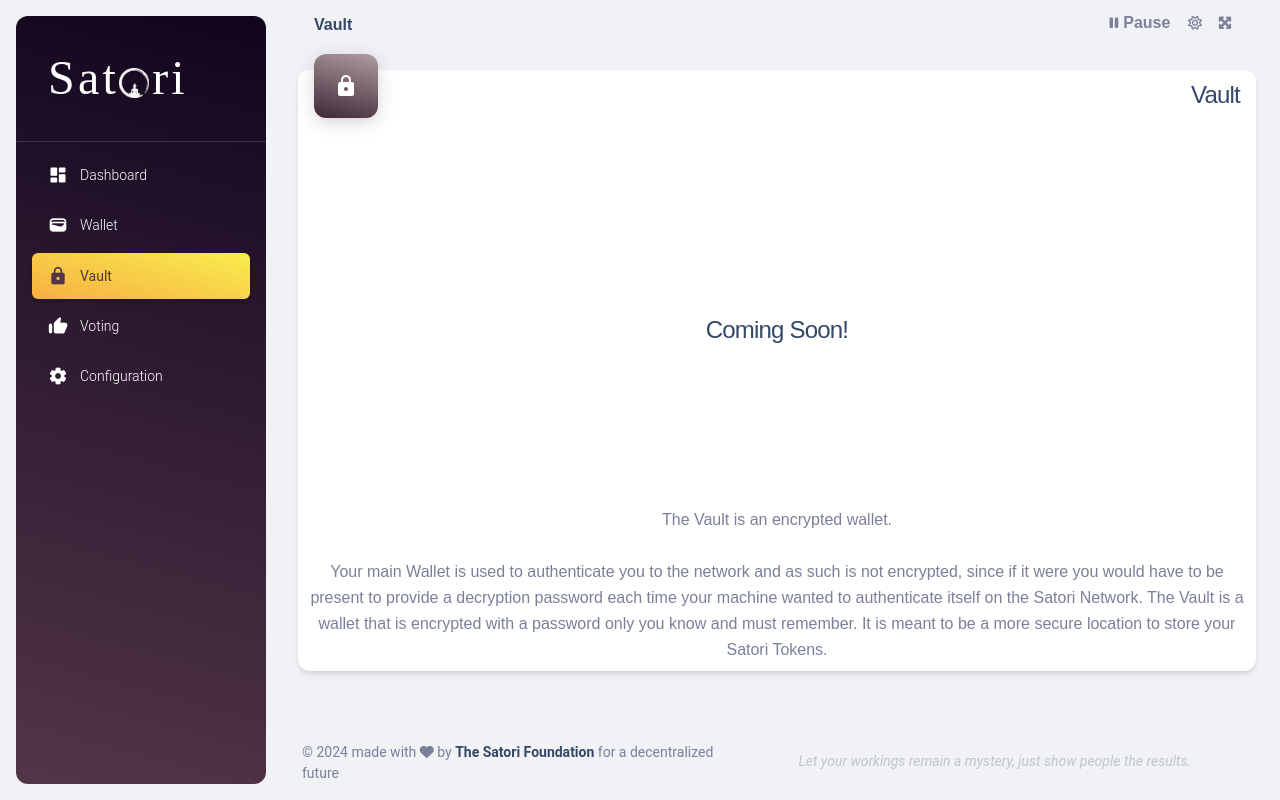
After one commit to SatoriNetwork/Neuron, a Flask app: page /vault in a window 1280 px wide. The commit adds this page. Run offline with Flask 3, Linux system fonts and the light colour scheme; parts of the project's set-up code (start-up, migrations or seed data) failed here and were passed over; some libraries are stand-ins or nearby versions; some web fonts are replaced.

Commit message:
vault placeholder

```diff
--- a/satorineuron/web/app.py
+++ b/satorineuron/web/app.py
@@ -710,6 +710,12 @@ def wallet():
     return render_template('wallet.html', **resp)
 
 
+@app.route('/vault')
+def vault():
+    resp = {'darkmode': darkmode, 'title': 'Vault'}
+    return render_template('vault.html', **resp)
+
+
 @app.route('/voting')
 def voting():
     resp = {'darkmode': darkmode, 'title': 'Voting'}
--- a/satorineuron/web/templates/dashboard.html
+++ b/satorineuron/web/templates/dashboard.html
@@ -152,6 +152,7 @@
                 </td>
                 <td>
                   <div class="d-flex px-3 py-1">
+                    <!-- we don't give this color yet because the indication is ambiguous - is it late or on time? or is it accurate or way off? -->
                     <h6 class="mb-0 text-sm  {% if darkmode %}dark-text{% endif %}">{{ streamOverview['value'] }}</h6>
                   </div>
                 </td>
@@ -399,7 +400,7 @@
                 </td>
                 <td >
                   <div class="d-flex px-3 py-1">
-                    <h6 class="mb-0 text-sm" title="{{ existingRelayStream['latest'] }}" style="color: {% if existingRelayStream['late'] %}red{% else %}{% if darkmode %}limegreen{% else %}green{% endif %}{% endif %};">{{ existingRelayStream['latest'] }} </h6>
+                    <h6 class="mb-0 text-sm" title="{% if existingRelayStream['late'] %}late{% else %}on time{% endif %}" style="color: {% if existingRelayStream['late'] %}red{% else %}{% if darkmode %}limegreen{% else %}green{% endif %}{% endif %};">{{ existingRelayStream['latest'] }} </h6>
                   </div>
                 </td>
                 <td>
--- a/satorineuron/web/templates/nav-side.html
+++ b/satorineuron/web/templates/nav-side.html
@@ -27,7 +27,7 @@
       <li class="nav-item">
         <a class="nav-link text-white {{ 'active bg-gradient-primary-reverse' if title=='Wallet' else '' }}" href="{{ url_for('wallet') }}" onclick="showWorking();">
           <div class="text-white text-center me-2 d-flex align-items-center justify-content-center">
-            <i class="material-icons opacity-10">receipt_long</i>
+            <i class="material-icons opacity-10">wallet</i><!--receipt_long</i>-->
           </div>
           <span class="nav-link-text ms-1">Wallet</span>
         </a>
@@ -42,6 +42,14 @@
         </a>
       </li>
       -->
+      <li class="nav-item">
+        <a class="nav-link text-white {{ 'active bg-gradient-primary-reverse' if title=='Vault' else '' }}" href="{{ url_for('vault') }}" onclick="showWorking();">
+          <div class="text-white text-center me-2 d-flex align-items-center justify-content-center">
+            <i class="material-icons opacity-10">lock</i>
+          </div>
+          <span class="nav-link-text ms-1">Vault</span>
+        </a>
+      </li>
       <li class="nav-item">
         <a class="nav-link text-white {{ 'active bg-gradient-primary-reverse' if title=='Voting' else '' }}" href="{{ url_for('voting') }}" onclick="showWorking();">
           <div class="text-white text-center me-2 d-flex align-items-center justify-content-center">
--- /dev/null
+++ b/satorineuron/web/templates/vault.html
@@ -0,0 +1,29 @@
+{% extends "basic.html" %}
+{% block content %}
+<div class="row mb-4">
+  <div class="col-xl-12 col-sm-12 mb-xl-0 mb-4">
+    <div class="card {% if darkmode %}dark-colors{% endif %}">
+      <div class="card-header p-3 pt-2 {% if darkmode %}dark-colors{% endif %}">
+        <div class="icon icon-lg icon-shape {% if darkmode %}bg-gradient-lightpurple-drastic{%else%}bg-gradient-less-drastic-reverse shadow-drastic{% endif %} text-center border-radius-xl mt-n4 position-absolute">
+          <i class="material-icons opacity-10">lock</i>
+        </div>
+        <div class="text-end pt-1">
+          <h4 class="mb-0 {% if darkmode %}dark-colors{% endif %}">Vault</h4>
+        </div>
+      </div>
+      <div class="text-center pt-1" style="padding-top: 12rem !important;padding-bottom: 10rem !important;">
+        <h4 class="mb-0 {% if darkmode %}dark-colors{% endif %}">Coming Soon!</h4>
+        <p class="text-sm mb-0 "></p>
+      </div>
+      <div class="card-footer p-1">
+        <center><p class="mb-1 {% if darkmode %}dark-colors{% endif %}"><span class="text-success text-sm font-weight-bolder"></span>
+          The Vault is an encrypted wallet.
+          <br>
+          <br>
+          Your main Wallet is used to authenticate you to the network and as such is not encrypted, since if it were you would have to be present to provide a decryption password each time your machine wanted to authenticate itself on the Satori Network. The Vault is a wallet that is encrypted with a password only you know and must remember. It is meant to be a more secure location to store your Satori Tokens.
+          </p></center>
+      </div>
+    </div>
+  </div>
+</div>
+{% endblock %}
```
Also changed, not shown: todo.md (+3 -0 lines).
